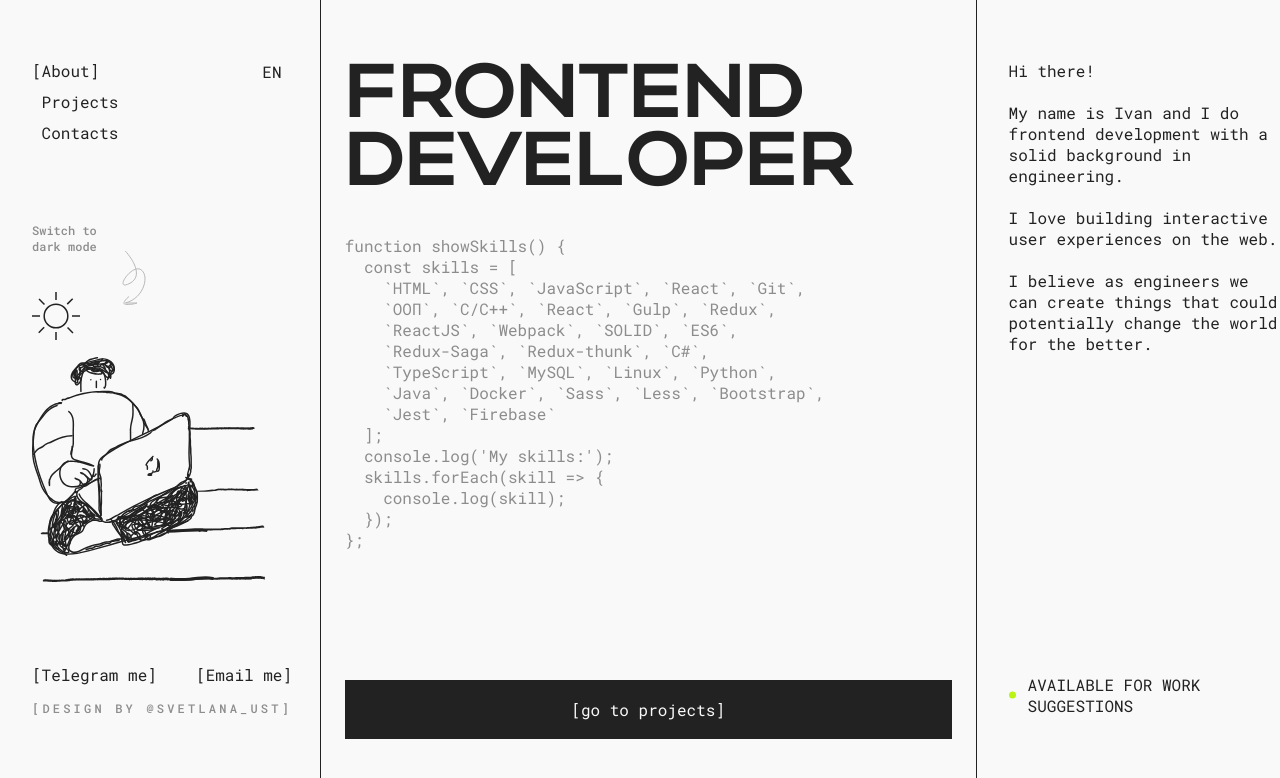
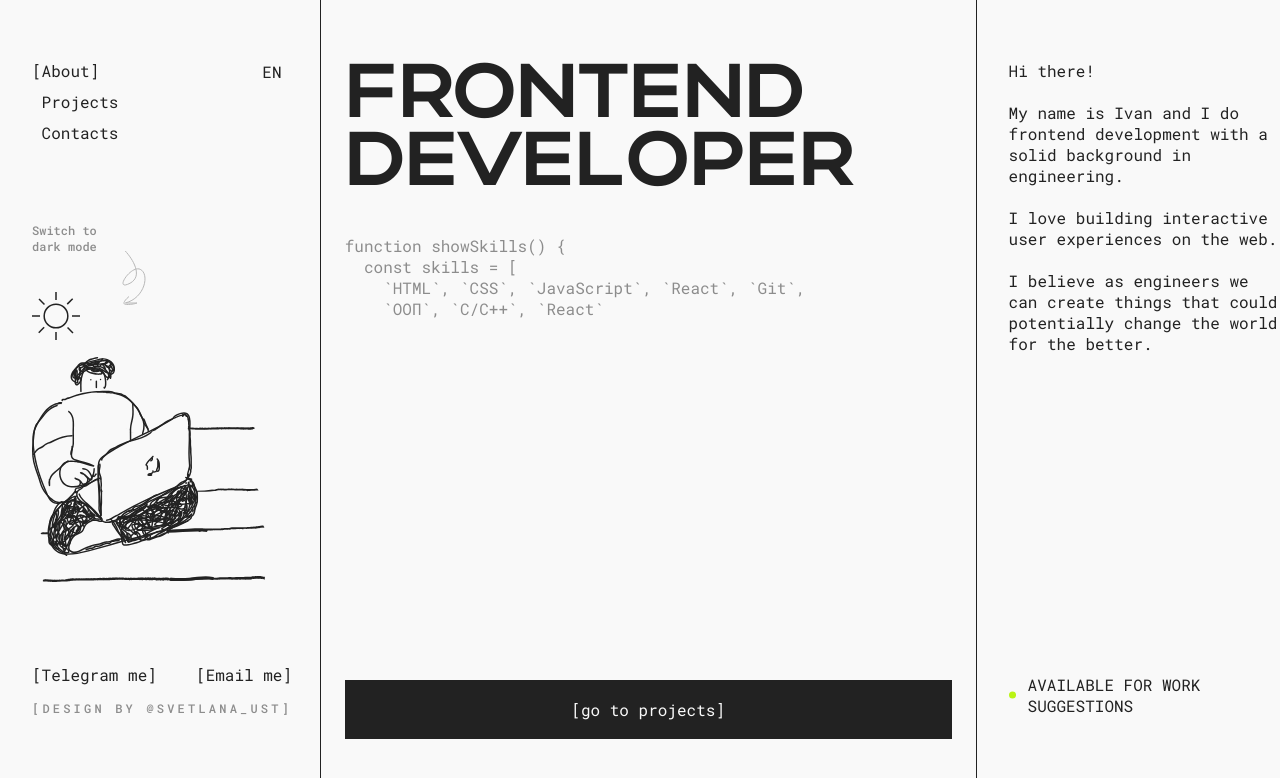
Before and after one commit to ivan-ust402/MP-portfolio, a React (Create React App) app: page / in a window 1280 px wide. Shown: the top 778 px of the page. Built offline with nearby package versions, Linux system fonts and the light colour scheme.

Commit message:
porfolio desctop version is completed

```diff
--- a/src/components/ContactsRightSidebar/contactsRigthSidebar.module.scss
+++ b/src/components/ContactsRightSidebar/contactsRigthSidebar.module.scss
@@ -10,6 +10,7 @@
   flex-direction: column;
   gap: 5px;
   height: 100vh;
+  justify-content: center;
   &__item {
     opacity: 0.4;
   }
--- a/src/components/Layout/layout.module.scss
+++ b/src/components/Layout/layout.module.scss
@@ -5,12 +5,15 @@
   width: 100%;
   padding-left: calc(50% - 720px);
   padding-right: calc(50% - 720px);
+  box-sizing: border-box;
   &__leftSidebar {
     flex: 1;
+    box-sizing: border-box;
   }
   &__main {
     flex: 3;
     border-left: 1px solid var(--primary-color);
     min-height: 100%;
+    box-sizing: border-box;
   }
 }
--- a/src/components/LeftSidebar/leftSidebar.module.scss
+++ b/src/components/LeftSidebar/leftSidebar.module.scss
@@ -12,6 +12,7 @@
   flex: 1;
   min-width: none;
   z-index: 2;
+  box-sizing: border-box;
   // &__downControlsBlock {
   // }
   &__wrapper {
--- a/src/pages/About/About.tsx
+++ b/src/pages/About/About.tsx
@@ -1,4 +1,4 @@
-import React from 'react'
+import React, { useEffect } from 'react'
 import styles from './about.module.scss'
 import { AboutRightSidebar } from 'src/components'
 import { Link } from 'react-router-dom'
@@ -6,27 +6,52 @@ import { useTranslation } from 'react-i18next'
 
 export const About = () => {
   const { t } = useTranslation()
+  const printedText = () => {
+    const nodes = document.querySelectorAll('#animate')
+    nodes
+    .forEach((item, index, array) => {
+      if (index !== array.length - 1) {
+        setTimeout(() => {
+          item.classList.add(`${styles.about__typing}`)
+          item.classList.remove(`${styles.about__text_hidden}`)
+        }, index * 1500)
+      }
+      else {
+        setTimeout(() => {
+          item.classList.add(`${styles.about__typingEnd}`)
+          item.classList.remove(`${styles.about__text_hidden}`)
+        }, index * 1500)
+      }
+    })
+
+  }
+
+  useEffect(() => {
+    printedText()
+  }, [])
+
   return (
     <div className={styles.about}>
       <div className={styles.about__main}>
         <div className={styles.about__content}>
           <h1>{t('screens.about.title')}</h1>
-          <div className={styles.about__text}>
-            <p>function showSkills() {'{'}</p>
-            <p>&nbsp;&nbsp;const skills = {'['}</p>
-            <p>&nbsp;&nbsp;&nbsp;&nbsp;`HTML`, `CSS`, `JavaScript`, `React`, `Git`, </p>
-            <p>&nbsp;&nbsp;&nbsp;&nbsp;`ООП`, `C/C++`, `React`, `Gulp`, `Redux`,</p>
-            <p>&nbsp;&nbsp;&nbsp;&nbsp;`ReactJS`, `Webpack`, `SOLID`, `ES6`, </p>
-            <p>&nbsp;&nbsp;&nbsp;&nbsp;`Redux-Saga`, `Redux-thunk`, `C#`,</p>
-            <p>&nbsp;&nbsp;&nbsp;&nbsp;`TypeScript`,  `MySQL`, `Linux`, `Python`,</p>
-            <p>&nbsp;&nbsp;&nbsp;&nbsp;`Java`, `Docker`, `Sass`, `Less`, `Bootstrap`, </p>
-            <p>&nbsp;&nbsp;&nbsp;&nbsp;`Jest`, `Firebase`</p>
-            <p>&nbsp;&nbsp;{'];'}</p>
-            <p>&nbsp;&nbsp;{'console.log(\'My skills:\');'}</p>
-            <p>&nbsp;&nbsp;{'skills.forEach(skill => {'}</p>
-            <p>&nbsp;&nbsp;&nbsp;&nbsp;console.log(skill);</p>
-            <p>&nbsp;&nbsp;{'})'};</p>
-            <p>{'}'};</p>
+          <div id='code' className={styles.about__text}>
+            <p id='animate' className={styles.about__text_hidden}>function showSkills() {'{'}</p>
+            <p id='animate' className={styles.about__text_hidden}>&nbsp;&nbsp;const skills = {'['}</p>
+            <p id='animate' className={styles.about__text_hidden}>&nbsp;&nbsp;&nbsp;&nbsp;`HTML`, `CSS`, `JavaScript`, `React`, `Git`, </p>
+            <p id='animate' className={styles.about__text_hidden}>&nbsp;&nbsp;&nbsp;&nbsp;`ООП`, `C/C++`, `React`, `Gulp`, `Redux`,</p>
+            <p id='animate' className={styles.about__text_hidden}>&nbsp;&nbsp;&nbsp;&nbsp;`ReactJS`, `Webpack`, `SOLID`, `ES6`, </p>
+            <p id='animate' className={styles.about__text_hidden}>&nbsp;&nbsp;&nbsp;&nbsp;`Redux-Saga`, `Redux-thunk`, `C#`,</p>
+            <p id='animate' className={styles.about__text_hidden}>&nbsp;&nbsp;&nbsp;&nbsp;`TypeScript`,  `MySQL`, `Linux`, `Python`,</p>
+            <p id='animate' className={styles.about__text_hidden}>&nbsp;&nbsp;&nbsp;&nbsp;`Java`, `Docker`, `Sass`, `Less`, `Bootstrap`, </p>
+            <p id='animate' className={styles.about__text_hidden}>&nbsp;&nbsp;&nbsp;&nbsp;`Jest`, `Firebase`</p>
+            <p id='animate' className={styles.about__text_hidden}>&nbsp;&nbsp;{'];'}</p>
+            <p id='animate' className={styles.about__text_hidden}>&nbsp;&nbsp;{'console.log(\'My skills:\');'}</p>
+            <p id='animate' className={styles.about__text_hidden}>&nbsp;&nbsp;{'skills.forEach(skill => {'}</p>
+            <p id='animate' className={styles.about__text_hidden}>&nbsp;&nbsp;&nbsp;&nbsp;console.log(skill);</p>
+            <p id='animate' className={styles.about__text_hidden}>&nbsp;&nbsp;{'})'};</p>
+            <p id='animate' className={styles.about__text_hidden}>{'}'};</p>
+
           </div>
         </div>
         <Link className={`${styles.about__btn} primary-btn text`} to={'projects'}>[{t('screens.about.button')}]</Link>
--- a/src/pages/About/about.module.scss
+++ b/src/pages/About/about.module.scss
@@ -1,3 +1,25 @@
+@keyframes cursor {
+  0% {
+    border-color: transparent;
+  }
+
+  50% {
+    border-color: var(--primary-color);
+  }
+
+  100% {
+    border-color: transparent;
+    border-right: none;
+  }
+}
+
+@keyframes printed {
+  from {
+    width: 0;
+  }
+}
+
+
 .about {
   display: flex;
   flex-direction: row;
@@ -24,8 +46,26 @@
     p {
       opacity: 0.5;
     }
+    &_hidden {
+      visibility: hidden;
+    }
   }
   &__rightSidebar {
     flex: 1;
   }
+
+  &__typing {
+    width: 50.5ch;
+    white-space: nowrap; /* не переносить текст на другую строку */
+    overflow: hidden; /* скрываем переполнение контентом */
+    border-right: 3px solid transparent; /* рисуем курсор */
+    animation: cursor 0.75s step-end 1, printed 2s steps(50);
+  }
+  &__typingEnd {
+    width: 2.5ch;
+    white-space: nowrap; /* не переносить текст на другую строку */
+    overflow: hidden; /* скрываем переполнение контентом */
+    border-right: 3px solid transparent; /* рисуем курсор */
+    animation: cursor 0.75s step-end infinite, printed 2s steps(2);
+  }
 }
--- a/src/pages/Contacts/Contacts.tsx
+++ b/src/pages/Contacts/Contacts.tsx
@@ -2,37 +2,79 @@ import { ContactsRightSidebar } from 'src/components/ContactsRightSidebar/Contac
 import styles from './contacts.module.scss';
 import { useTranslation } from 'react-i18next';
 import { ContactsButtons } from 'src/components';
+// import { useEffect, useState } from 'react';
+import i18next from 'i18next';
 
 
 export const Contacts = () => {
   const { t } = useTranslation()
-  let startTitle = ''
-  let middleTitle = ''
-  let endTitle = ''
+  const titleHTML = ''
+
+  const getTitle = () => {
+    if (i18next.language === 'en') {
+      let firstWord = ''
+      let secondWord = ''
+      let lastWord = ''
+      let lastSign = ''
       t('screens.contacts.title')
         .split(' ')
-    .map((item, index, array) => {
-      if (index !== array.length - 1) {
-        startTitle += item.toString() + ' '
+        .map((item, index) => {
+          if (index === 0) {
+            firstWord += item + ' '
           }
-      if (index === array.length - 1) {
-        const temp = item.split('')
-        const lastSign = temp[temp.length - 1]
-        if (lastSign === '?') {
-          endTitle += lastSign
-        } else {
-          endTitle = ''
+          if (index === 1) {
+            secondWord += item
           }
-        middleTitle += temp.join('')
+          if (index === 2) {
+            const tempArr = item.split('')
+            lastSign = tempArr.pop() || ''
+            lastWord = tempArr.join('')
           }
         })
+        return (
+          <h2 className={styles.contacts__title}>{firstWord} {secondWord}&nbsp;<span className={styles.contacts__titleSpan}>{lastWord}</span>{lastSign}</h2>
+        )
+    }
+    if (i18next.language === 'ru') {
+      let firstWord = ''
+      let secondWord = ''
+      let thirdWord = ''
+      let fourthWord = ''
+      let lastWord = ''
+      t('screens.contacts.title')
+        .split(' ')
+        .map((item, index) => {
+          if (index === 0) {
+            firstWord += item + ' '
+          }
+          if (index === 1) {
+            secondWord += item
+          }
+          if (index === 2) {
+            thirdWord += item + ' '
+          }
+          if (index === 3) {
+            fourthWord += item
+          }
+          if (index === 4) {
+            lastWord += item
+          }
+        })
+        return (
+          <h2 className={styles.contacts__title}>{firstWord} {secondWord}&nbsp;{thirdWord}<span className={styles.contacts__titleSpan}>{fourthWord}&nbsp;{lastWord}</span></h2>
+        )
+    }
+    return <h2>Test</h2>
+  }
+
+
 
   return (
     <div className={styles.contacts}>
       <div className={styles.contacts__main}>
         <div className={styles.contacts__content}>
-          <h2 className={styles.contacts__title}>{startTitle}<span className={styles.contacts__titleSpan}>{middleTitle}</span>{endTitle}</h2>
-          <ContactsButtons parentKey='contactsMain'/>
+          {getTitle()}
+          <ContactsButtons parentKey='contactsMain' />
         </div>
       </div>
       <div className={styles.contacts__rightSidebar}>
```
Lines whose indentation alone changed are shown as unchanged.
